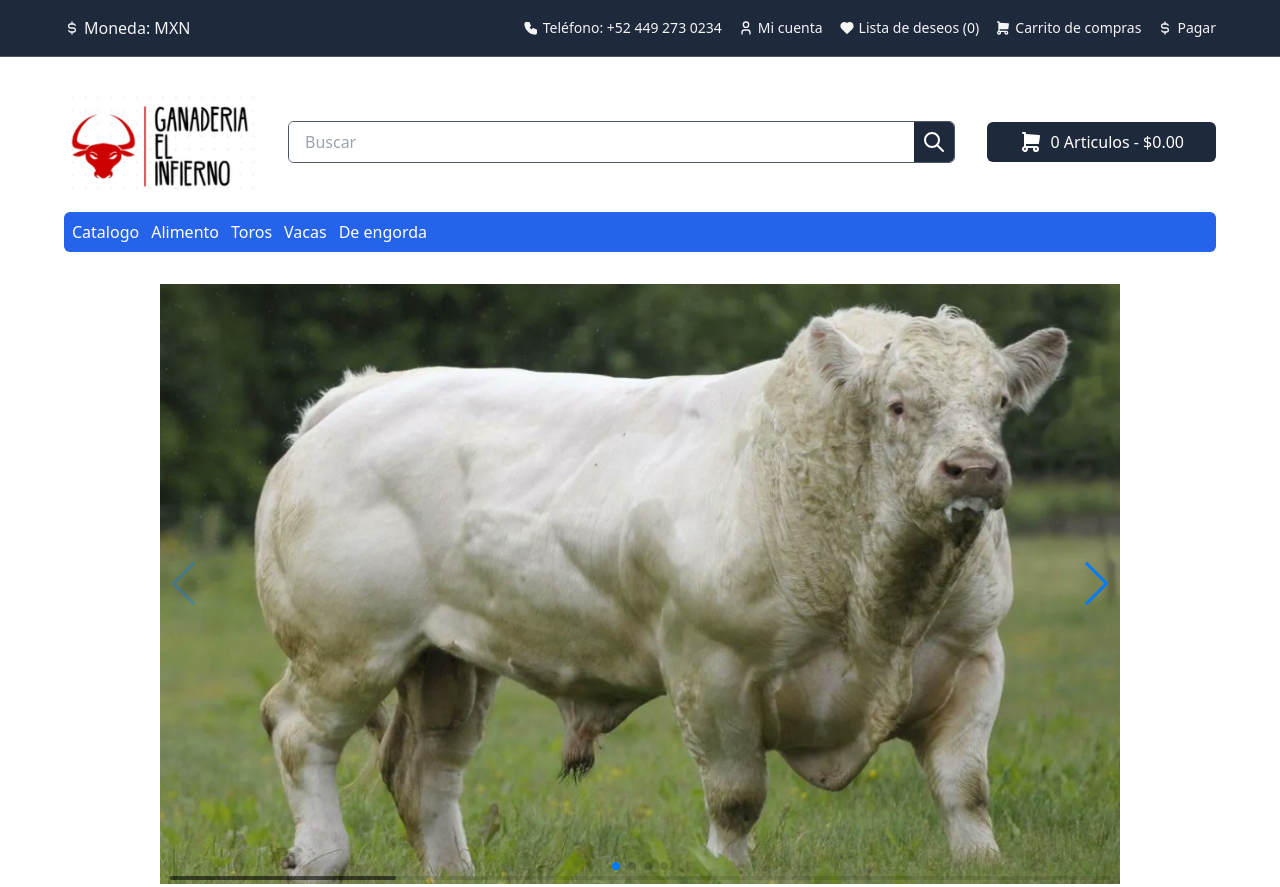
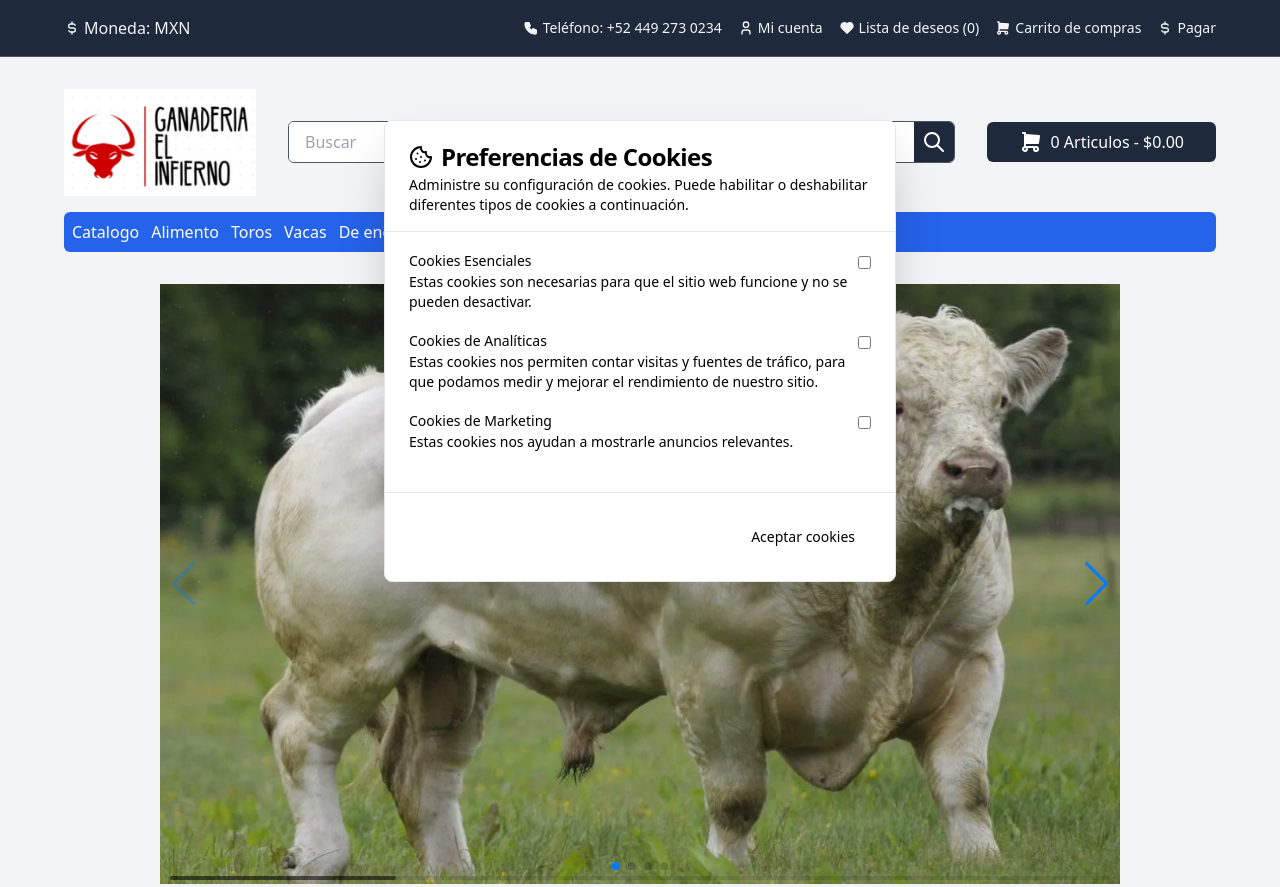
Before and after one commit to Congal-Club/ganaderia-el-infierno, an Astro site: page / in a window 1280 px wide. Shown: the top 887 px of the page. Built offline with nearby package versions, Linux system fonts and the light colour scheme; Astro itself is replaced by a stand-in of ours.

Commit message:
Add google analytics and cookies banner

```diff
--- a/src/components/Header.astro
+++ b/src/components/Header.astro
@@ -5,6 +5,7 @@ import SearchIcon from "./icons/SearchIcon.astro";
 import ShopBill from "./icons/ShopBill.astro";
 import ShoppingCartIcon from "./icons/ShoppingCartIcon.astro";
 import UserIcon from "./icons/UserIcon.astro";
+import Cookies from "./islands/Cookies";
 import Slider from "./islands/Slider";
 
 interface Props {
@@ -111,3 +112,5 @@ const { showSlider = true } = Astro.props;
 </div>
 
 {showSlider && <Slider transition:persist client:visible />}
+
+<Cookies transition:persist client:load />
--- /dev/null
+++ b/src/components/islands/Cookies.jsx
@@ -0,0 +1,141 @@
+import { useEffect, useState } from "react"
+
+export default function Cookies() {
+  const [isAccepted, setIsAccepted] = useState(true)
+  const [essentials, setEssentials] = useState(false)
+  const [analytics, setAnalytics] = useState(false)
+  const [marketing, setMarketing] = useState(false)
+
+  useEffect(() => {
+    const acceptedCookies = localStorage.getItem('acceptedCookies')
+    const isAcceptedTheCookies = acceptedCookies != null
+    setIsAccepted(isAcceptedTheCookies)
+  }, [])
+
+  useEffect(() => {
+    if (isAccepted) {
+      document.body.classList = 'min-h-screen'
+    } else {
+      document.body.classList = 'min-h-screen bg-gray-100'
+    }
+  }, [isAccepted])
+
+  const onChange = (e) => {
+    const name = e.target.name
+
+    if (name === 'essentials') setEssentials(!essentials)
+    if (name === 'analytics') setAnalytics(!analytics)
+    if (name === 'marketing') setMarketing(!marketing)
+  }
+
+  const onAcceptCookies = () => {
+    localStorage.setItem('acceptedCookies', true)
+    setIsAccepted(true)
+  }
+
+  return (
+    <>
+      {!isAccepted && (
+        <section className="fixed z-50 top-[15%] left-[30%] w-[50%] rounded-lg border bg-white text-card-foreground shadow-2xl max-w-lg" data-v0-t="card">
+          <header className="flex flex-col space-y-1.5 p-6 border-b border-dark-gray-300 pb-4">
+            <section className="flex items-center">
+              <svg xmlns="http://www.w3.org/2000/svg" width="24" height="24" viewBox="0 0 24 24" fill="none" stroke="currentColor" strokeWidth="2" strokeLinecap="round" strokeLinejoin="round" className=" mr-2">
+                <path d="M12 2a10 10 0 1 0 10 10 4 4 0 0 1-5-5 4 4 0 0 1-5-5"></path>
+                <path d="M8.5 8.5v.01"></path>
+                <path d="M16 15.5v.01"></path>
+                <path d="M12 12v.01"></path>
+                <path d="M11 17v.01"></path>
+                <path d="M7 14v.01"></path>
+              </svg>
+
+              <h3 className="text-2xl font-semibold leading-none tracking-tight">
+                Preferencias de Cookies
+              </h3>
+            </section>
+
+            <p className="text-sm text-muted-foreground">
+              Administre su configuración de cookies. Puede habilitar o deshabilitar diferentes tipos de cookies a continuación.
+            </p>
+          </header>
+
+          <main className="p-6 space-y-4 pt-4">
+            <article className="flex justify-between items-start space-y-2">
+              <div>
+                <label className="text-sm font-medium leading-none peer-disabled:cursor-not-allowed peer-disabled:opacity-70" htmlFor="essential">
+                  Cookies Esenciales
+                </label>
+
+                <p className="text-dark-gray-500 text-sm">
+                  Estas cookies son necesarias para que el sitio web funcione y no se pueden desactivar.
+                </p>
+              </div>
+
+              <input
+                type="checkbox"
+                name="essentials"
+                id="essentials"
+                className="peer accent-slate-700"
+                checked={essentials}
+                onChange={onChange}
+              />
+            </article>
+
+            <article className="flex justify-between items-start space-y-2">
+              <div>
+                <label className="text-sm font-medium leading-none peer-disabled:cursor-not-allowed peer-disabled:opacity-70" htmlFor="analytics">
+                  Cookies de Analíticas
+                </label>
+
+                <p className="text-dark-gray-500 text-sm">
+                  Estas cookies nos permiten contar visitas y fuentes de tráfico, para que podamos medir y mejorar el rendimiento de nuestro sitio.
+                </p>
+              </div>
+
+              <input
+                type="checkbox"
+                name="analytics"
+                id="analytics"
+                className="peer accent-slate-700"
+                checked={analytics}
+                onChange={onChange}
+              />
+            </article>
+
+            <article className="flex justify-between items-start space-y-2">
+              <div>
+                <label className="text-sm font-medium leading-none peer-disabled:cursor-not-allowed peer-disabled:opacity-70" htmlFor="marketing">
+                  Cookies de Marketing
+                </label>
+
+                <p className="text-dark-gray-500 text-sm">
+                  Estas cookies nos ayudan a mostrarle anuncios relevantes.
+                </p>
+              </div>
+
+              <input
+                type="checkbox"
+                name="marketing"
+                id="marketing"
+                className="peer accent-slate-700"
+                checked={marketing}
+                onChange={onChange}
+              />
+            </article>
+          </main>
+
+          <div className="border-t border-dark-gray-300 mt-4"></div>
+
+          <footer className="flex items-center p-6">
+            <button
+              className="inline-flex items-center justify-center rounded-md text-sm font-medium ring-offset-background transition-colors focus-visible:outline-none focus-visible:ring-2 focus-visible:ring-ring focus-visible:ring-offset-2 disabled:pointer-events-none disabled:opacity-50 bg-primary text-primary-foreground hover:bg-primary/90 h-10 px-4 py-2 ml-auto"
+              type="submit"
+              onClick={onAcceptCookies}
+            >
+              Aceptar cookies
+            </button>
+          </footer>
+        </section>
+      )}
+    </>
+  )
+}
--- a/src/components/islands/Slider.jsx
+++ b/src/components/islands/Slider.jsx
@@ -26,7 +26,7 @@ export default function Slider() {
               src="/images/slider1.png"
               className="w-full h-[600px] object-cover object-center"
               alt=""
-              srcset=""
+              srcSet=""
             />
           </div>
         </SwiperSlide>
@@ -36,7 +36,7 @@ export default function Slider() {
               src="/images/slider2.png"
               className="w-full h-[600px] object-cover object-center"
               alt=""
-              srcset=""
+              srcSet=""
             />
           </div>
         </SwiperSlide>
@@ -46,7 +46,7 @@ export default function Slider() {
               src="/images/slider3.png"
               className="w-full h-[600px] object-cover object-center"
               alt=""
-              srcset=""
+              srcSet=""
             />
           </div>
         </SwiperSlide>
@@ -56,7 +56,7 @@ export default function Slider() {
               src="/images/slider4.png"
               className="w-full h-[600px] object-cover object-center"
               alt=""
-              srcset=""
+              srcSet=""
             />
           </div>
         </SwiperSlide>
--- a/src/layouts/Layout.astro
+++ b/src/layouts/Layout.astro
@@ -14,6 +14,16 @@ const { title, showSlider = true } = Astro.props;
 <!doctype html>
 <html lang="es">
   <head>
+    <!-- Google tag (gtag.js) -->
+    <script async src="https://www.googletagmanager.com/gtag/js?id=G-1XQRR6ENJB"></script>
+    <script>
+      window.dataLayer = window.dataLayer || [];
+      function gtag(){dataLayer.push(arguments);}
+      gtag('js', new Date());
+
+      gtag('config', 'G-1XQRR6ENJB');
+    </script>
+
     <meta charset="UTF-8" />
     <meta name="description" content="Astro description" />
     <meta name="viewport" content="width=device-width" />
```
